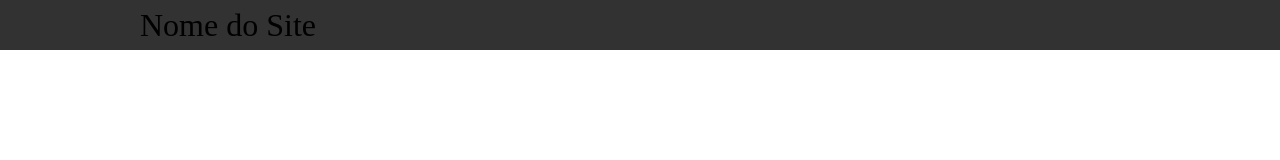
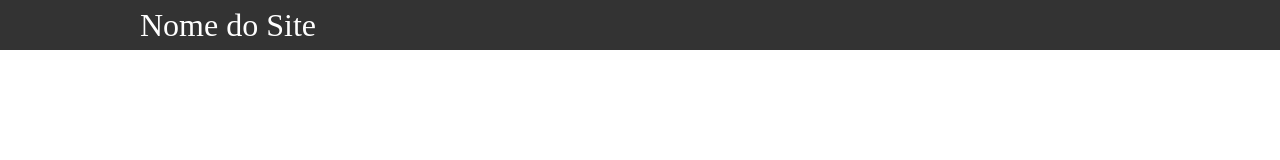
Before and after one commit to Lenoros/img_html_proj, a plain HTML site: page index.html in a window 1280 px wide. Drawn offline with Linux system fonts and the light colour scheme.

Commit message:
Update estilo.css

```diff
--- a/estilo.css
+++ b/estilo.css
@@ -4,12 +4,13 @@ body {
 }
 .topo {
   height:50px;
-  background-color:#323232;
+  background-color:#333;
 }
 .topo_int {
   width:1000px;
   margin:auto;
   line-height:50px;
+  color:#FFF;
 }
 .logomarca {
   float:left;
```
